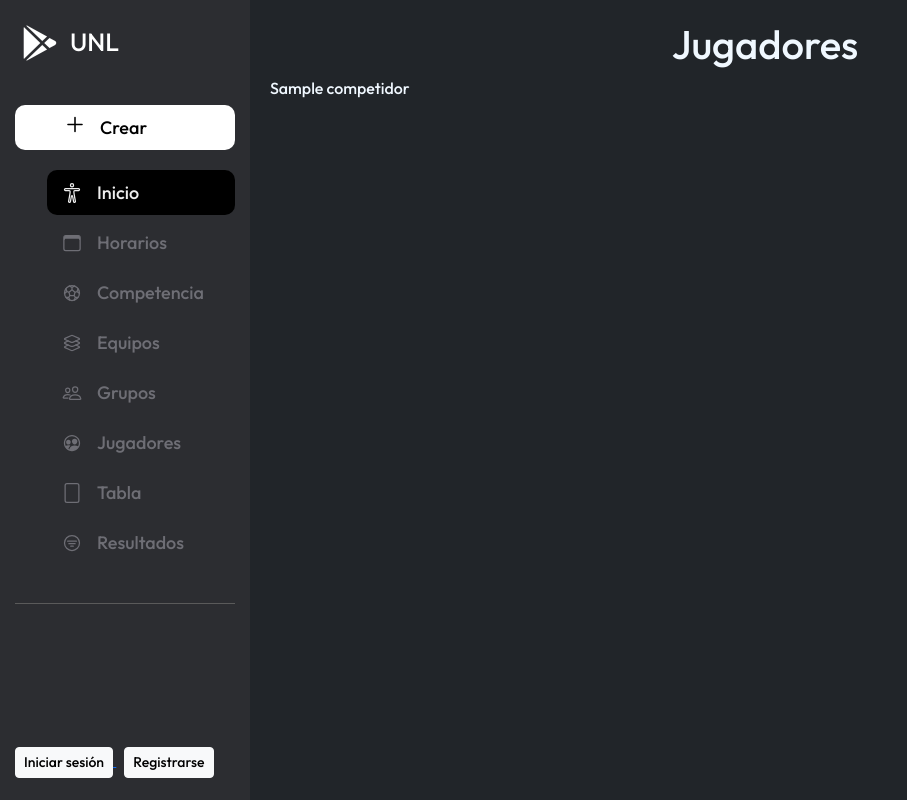
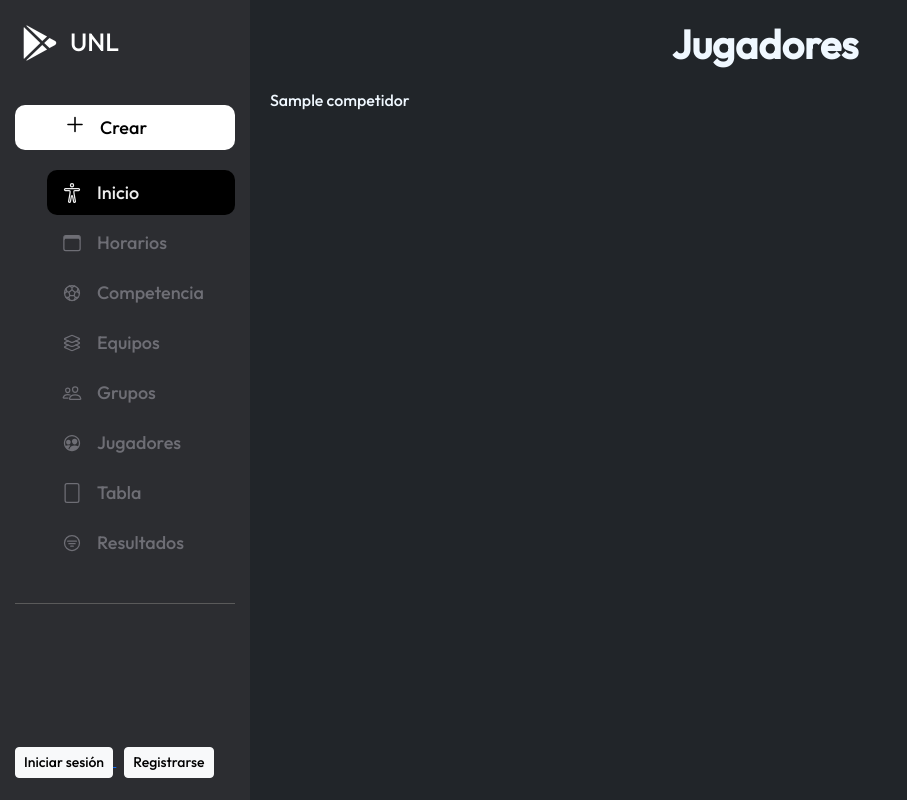
Before and after one commit to DarwinG23/ProyectoIntegradoSaberes, a Django app: page /competidores/ in a window 1280 px wide. Shown: the whole page, without its empty margins (0-907 px from the left). Run offline with Django 4.2, Linux system fonts and the light colour scheme; data comes from the database, SQL or seed files in the repository; tables that the repository leaves empty hold one stand-in row (values such as "Sample post"); some web fonts are replaced.

Commit message:
//Competidores funcionalidad

```diff
--- a/mysite/myapp/static/css/base.css
+++ b/mysite/myapp/static/css/base.css
@@ -81,7 +81,6 @@ body{
     width: 0;
 
 }
-
 
 .barra-lateral .nombre-pagina{
     width: 100%;
@@ -330,6 +329,10 @@ main.min-main{
 
 h1 {
     text-align: center;
+    font-size: 40px;
+    font-weight: 600;
+    margin-bottom: 20px;
+
 }
 
 .cuadro-grande {
--- a/mysite/myapp/templates/menu.html
+++ b/mysite/myapp/templates/menu.html
@@ -10,6 +10,8 @@
         <script src="{% static 'java/menu.js' %}"></script>
      {% endblock %}
     <h2 style="color: aliceblue">Noticias</h2>
+
+
     <br>
      <main></main>
 {% endblock %}
```
